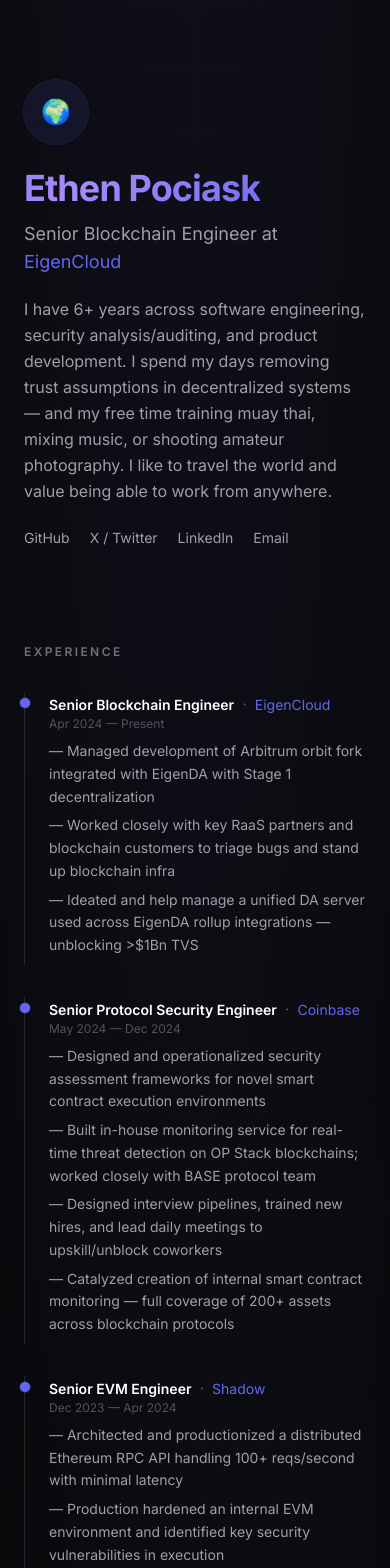
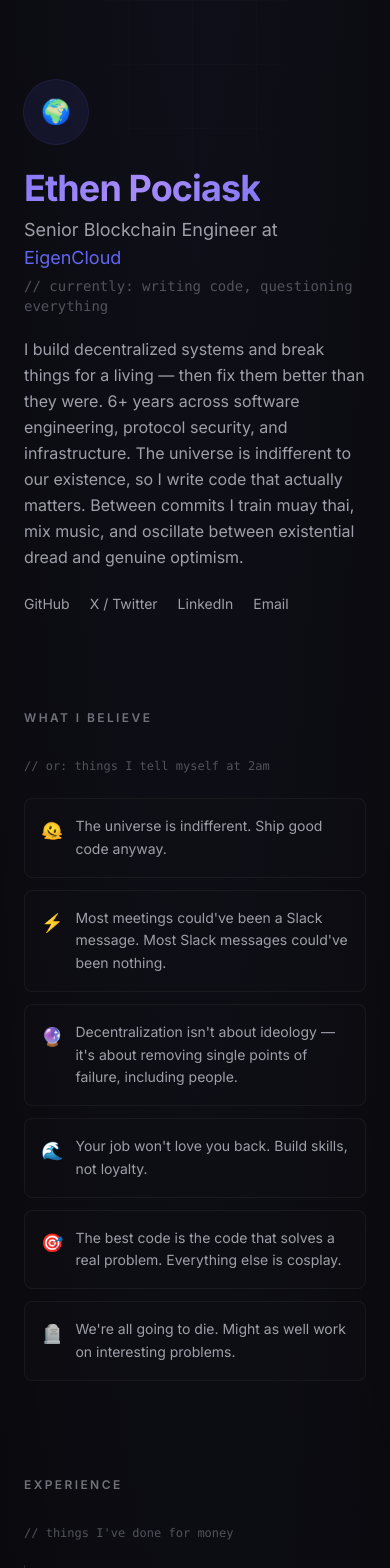
Before and after one commit to ethenotethan/personal-site, a Next.js app: page / in a window 390 px wide. Shown: the top 1568 px of the page. Built offline with nearby package versions, Linux system fonts and the light colour scheme.

Commit message:
Add personality: nihilistic copy, manifesto section, dark humor throughout

```diff
--- a/src/app/page.tsx
+++ b/src/app/page.tsx
@@ -122,6 +122,15 @@
   "Utilitarian Web3",
 ];
 
+const beliefs = [
+  { emoji: "🫠", text: "The universe is indifferent. Ship good code anyway." },
+  { emoji: "⚡", text: "Most meetings could've been a Slack message. Most Slack messages could've been nothing." },
+  { emoji: "🔮", text: "Decentralization isn't about ideology — it's about removing single points of failure, including people." },
+  { emoji: "🌊", text: "Your job won't love you back. Build skills, not loyalty." },
+  { emoji: "🎯", text: "The best code is the code that solves a real problem. Everything else is cosplay." },
+  { emoji: "🪦", text: "We're all going to die. Might as well work on interesting problems." },
+];
+
 const links = {
   github: "https://github.com/ethenotethan",
   twitter: "https://x.com/ethen_not_ethan",
@@ -226,14 +235,10 @@
   const [showAllAwards, setShowAllAwards] = useState(false);
   const visibleAwards = showAllAwards ? awards : awards.slice(0, 3);
 
-  const heroRef = useRef(null);
-  const heroInView = useInView(heroRef, { once: true });
-
   return (
     <div className="relative z-10 mx-auto max-w-3xl px-6 py-20 md:py-32">
       {/* Hero */}
       <motion.section
-        ref={heroRef}
         initial={{ opacity: 0, y: 30 }}
         animate={{ opacity: 1, y: 0 }}
         transition={{ duration: 0.7, ease: "easeOut" }}
@@ -258,8 +263,8 @@
         <motion.p
           initial={{ opacity: 0, y: 10 }}
           animate={{ opacity: 1, y: 0 }}
-          transition={{ duration: 0.5, delay: 0.35 }}
-          className="mt-3 text-lg text-zinc-400 md:text-xl"
+          transition={{ duration: 0.5, delay: 0.3 }}
+          className="mt-2 text-lg text-zinc-400 md:text-xl"
         >
           Senior Blockchain Engineer at{" "}
           <a
@@ -275,20 +280,29 @@
         <motion.p
           initial={{ opacity: 0, y: 10 }}
           animate={{ opacity: 1, y: 0 }}
-          transition={{ duration: 0.5, delay: 0.45 }}
+          transition={{ duration: 0.5, delay: 0.4 }}
+          className="mt-1 text-sm text-zinc-600 font-mono"
+        >
+          // currently: writing code, questioning everything
+        </motion.p>
+
+        <motion.p
+          initial={{ opacity: 0, y: 10 }}
+          animate={{ opacity: 1, y: 0 }}
+          transition={{ duration: 0.5, delay: 0.5 }}
           className="mt-5 max-w-2xl text-base leading-relaxed text-zinc-400"
         >
-          I have 6+ years across software engineering, security analysis/auditing,
-          and product development. I spend my days removing trust assumptions in
-          decentralized systems — and my free time training muay thai, mixing music,
-          or shooting amateur photography. I like to travel the world and value being
-          able to work from anywhere.
+          I build decentralized systems and break things for a living — then fix them
+          better than they were. 6+ years across software engineering, protocol
+          security, and infrastructure. The universe is indifferent to our existence,
+          so I write code that actually matters. Between commits I train muay thai,
+          mix music, and oscillate between existential dread and genuine optimism.
         </motion.p>
 
         <motion.div
           initial={{ opacity: 0, y: 10 }}
           animate={{ opacity: 1, y: 0 }}
-          transition={{ duration: 0.5, delay: 0.55 }}
+          transition={{ duration: 0.5, delay: 0.6 }}
           className="mt-6 flex gap-5 text-sm"
         >
           {[
@@ -296,7 +310,7 @@
             { label: "X / Twitter", href: links.twitter },
             { label: "LinkedIn", href: links.linkedin },
             { label: "Email", href: links.email },
-          ].map((link, i) => (
+          ].map((link) => (
             <motion.a
               key={link.label}
               href={link.href}
@@ -312,6 +326,32 @@
         </motion.div>
       </motion.section>
 
+      {/* Manifesto */}
+      <motion.section
+        variants={stagger}
+        initial="hidden"
+        whileInView="visible"
+        viewport={{ once: true, margin: "-80px" }}
+        className="mb-24"
+      >
+        <SectionHeading>What I Believe</SectionHeading>
+        <motion.p variants={fadeIn} className="text-xs text-zinc-600 mb-6 font-mono">
+          // or: things I tell myself at 2am
+        </motion.p>
+        <div className="space-y-3">
+          {beliefs.map((belief, i) => (
+            <motion.div
+              key={i}
+              variants={fadeIn}
+              className="flex items-start gap-3 rounded-lg border border-zinc-800/50 bg-zinc-900/20 p-4"
+            >
+              <span className="text-lg mt-0.5 shrink-0">{belief.emoji}</span>
+              <p className="text-sm text-zinc-400 leading-relaxed">{belief.text}</p>
+            </motion.div>
+          ))}
+        </div>
+      </motion.section>
+
       {/* Experience */}
       <motion.section
         variants={stagger}
@@ -321,6 +361,9 @@
         className="mb-24"
       >
         <SectionHeading>Experience</SectionHeading>
+        <motion.p variants={fadeIn} className="text-xs text-zinc-600 mb-6 font-mono">
+          // things I&apos;ve done for money
+        </motion.p>
         <div className="space-y-8">
           {experiences.map((exp, i) => (
             <TimelineItem key={i} {...exp} index={i} />
@@ -337,6 +380,9 @@
         className="mb-24"
       >
         <SectionHeading>Interests</SectionHeading>
+        <motion.p variants={fadeIn} className="text-xs text-zinc-600 mb-6 font-mono">
+          // rabbit holes I&apos;ve fallen into
+        </motion.p>
         <div className="flex flex-wrap gap-2">
           {interests.map((interest) => (
             <motion.span
@@ -354,6 +400,9 @@
       {/* Education */}
       <Reveal className="mb-24">
         <SectionHeading>Education</SectionHeading>
+        <motion.p variants={fadeIn} className="text-xs text-zinc-600 mb-6 font-mono">
+          // paid money to learn things I mostly taught myself anyway
+        </motion.p>
         <div className="relative border-l border-zinc-800 pl-6">
           <div className="absolute -left-[5px] top-1.5 h-2.5 w-2.5 rounded-full bg-brand timeline-dot" />
           <h3 className="font-semibold text-white">BS Computer Science</h3>
@@ -374,9 +423,12 @@
         className="mb-24"
       >
         <SectionHeading>Awards & Hackathons</SectionHeading>
+        <motion.p variants={fadeIn} className="text-xs text-zinc-600 mb-6 font-mono">
+          // sleep-deprived weekends that paid off
+        </motion.p>
         <div className="space-y-3">
           <AnimatePresence mode="popLayout">
-            {visibleAwards.map((award, i) => (
+            {visibleAwards.map((award) => (
               <motion.div
                 key={award.title}
                 variants={fadeIn}
@@ -420,7 +472,7 @@
             whileHover={{ x: 3 }}
             whileTap={{ scale: 0.95 }}
           >
-            {showAllAwards ? "Show less ↑" : `Show all ${awards.length} awards →`}
+            {showAllAwards ? "ok that's enough ↑" : `Show all ${awards.length} →`}
           </motion.button>
         )}
       </motion.section>
@@ -434,26 +486,27 @@
         className="mb-24"
       >
         <SectionHeading>Hobbies</SectionHeading>
-        <motion.p variants={fadeIn} className="text-sm leading-relaxed text-zinc-400 mb-6">
-          Work-life balance is hard — creative outlets are a great means to decompress and connect with others.
+        <motion.p variants={fadeIn} className="text-xs text-zinc-600 mb-6 font-mono">
+          // distractions from the void
         </motion.p>
-        <div className="space-y-6">
+        <div className="space-y-4">
           <motion.div variants={fadeIn} className="rounded-lg border border-zinc-800/60 bg-zinc-900/30 p-5">
             <h3 className="font-medium text-white text-sm mb-2">🎵 Mixing Music</h3>
             <p className="text-sm text-zinc-500">
-              I like to mix music sometimes (preferably from a quiet bedroom). Was an unknown{" "}
+              Bedroom DJ since before it was cool. Drum and bass, house, hip-hop — anything
+              with a beat that drowns out the intrusive thoughts. Formerly unknown{" "}
               <a href="https://soundcloud.com/ethen-pociask" className="text-brand hover:text-brand-glow transition-colors" target="_blank" rel="noopener">
                 SoundCloud
               </a>{" "}
-              artist for a few years. Genres include drum and bass, house, and hip-hop.
+              artist (still unknown, technically).
             </p>
           </motion.div>
           <motion.div variants={fadeIn} className="rounded-lg border border-zinc-800/60 bg-zinc-900/30 p-5">
             <h3 className="font-medium text-white text-sm mb-2">🥊 Muay Thai</h3>
             <p className="text-sm text-zinc-500">
-              Started training in 2022 for fitness and self-defense. Trained in San
-              Francisco, New York, and now in Chiang Mai, Thailand. Mix of traditional
-              and modern styles.
+              Started in 2022 to feel something other than VS Code frustration. Trained in San
+              Francisco, New York, and Chiang Mai. The bruises remind me I&apos;m still alive. Also,
+              nothing teaches you about iteration speed like getting kicked in the ribs.
             </p>
           </motion.div>
         </div>
@@ -467,8 +520,11 @@
         transition={{ duration: 0.5 }}
       >
         <SectionHeading>Contact</SectionHeading>
+        <motion.p variants={fadeIn} className="text-xs text-zinc-600 mb-6 font-mono">
+          // I read every email. whether I reply is a different question
+        </motion.p>
         <p className="text-sm text-zinc-400">
-          Feel free to reach out for business inquiries or just to chat.{" "}
+          Business, collaboration, or existential debates:{" "}
           <a href={links.email} className="text-brand hover:text-brand-glow transition-colors">
             ethenpo@gmail.com
           </a>
@@ -482,7 +538,11 @@
         viewport={{ once: true }}
         className="mt-24 border-t border-zinc-800/50 pt-8 text-center text-xs text-zinc-600"
       >
-        © {new Date().getFullYear()} Ethen Pociask
+        <p>© {new Date().getFullYear()} Ethen Pociask</p>
+        <p className="mt-1 text-zinc-700">
+          Built with caffeine, nihilism, and Next.js. Nothing on this page matters, but I
+          enjoyed making it.
+        </p>
       </motion.footer>
     </div>
   );
```
